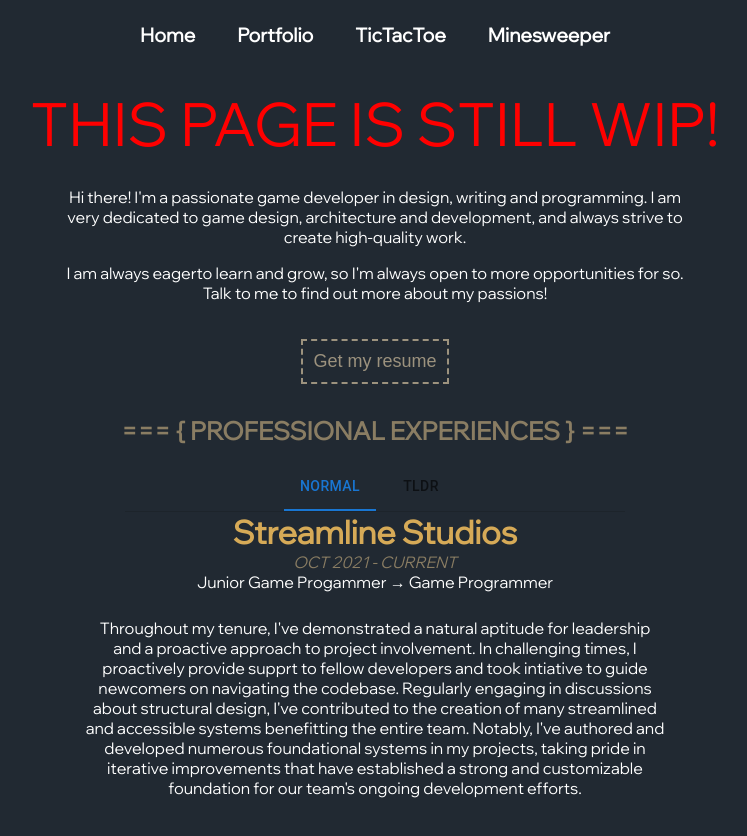
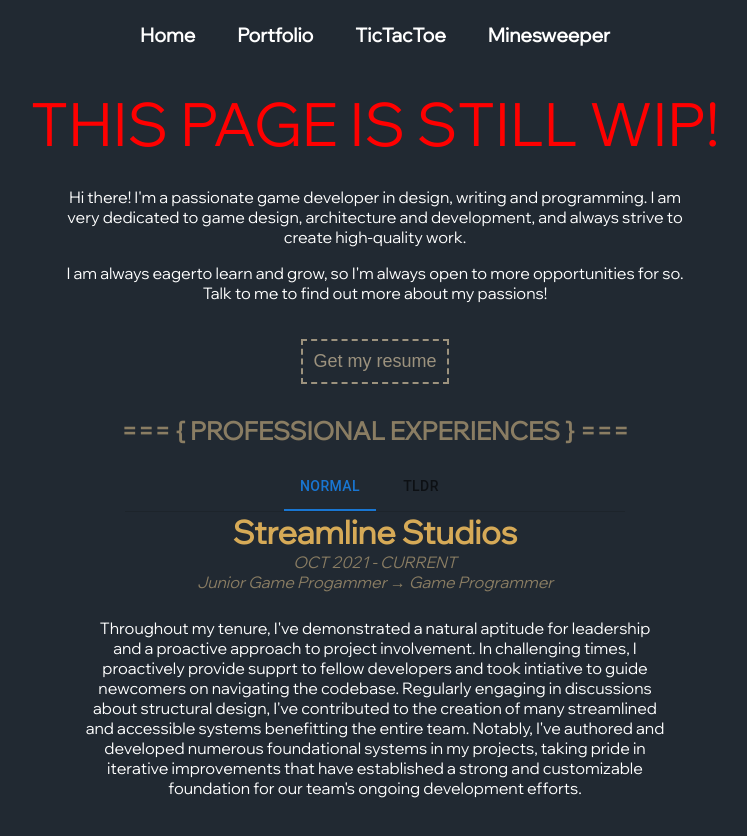
Before and after one commit to Magthylius/magthylius.github.io, a React (Create React App) app: page /#/portfolio in a window 1280 px wide. Shown: the top 836 px of the page, without its empty margins (265-1012 px from the left). Built offline with nearby package versions, Linux system fonts and the light colour scheme.

Commit message:
feat: promotion track styling

```diff
--- a/src/Pages/Portfolio/Portfolio.styles.scss
+++ b/src/Pages/Portfolio/Portfolio.styles.scss
@@ -101,6 +101,11 @@
     font-style: italic;
   }
 
+  .promotionTrack {
+    color: $secondaryColor;
+    font-style: italic;
+  }
+
   .description {
     padding: 10px;
   }
--- a/src/Pages/Portfolio/Portfolio.tsx
+++ b/src/Pages/Portfolio/Portfolio.tsx
@@ -101,8 +101,8 @@ function SkillsetSection(props: ISectionProps) {
 function ExperienceSection(props: IExperienceSectionProps) {
   const { readMode } = props;
 
-  let bShowYears = false;
-  const timelineLabel = readMode === ReadMode.Normal ? "OCT 2021 - CURRENT" : "2 YEARS";
+  const timelineLabel =
+    readMode === ReadMode.Normal ? "OCT 2021 - CURRENT" : "2 YEARS";
   const promotionTrack =
     readMode === ReadMode.Normal ? "Junior Game Progammer → Game Programmer" : "Junior → Mid-Level Programmer";
   const description =
@@ -137,10 +137,6 @@ function ExperienceSection(props: IExperienceSectionProps) {
     };
   }
 
-  const onTimelineHover = () => {
-    bShowYears = true;
-  }
-
   const images: string[] = [PlaceholderImagePath, PlaceholderImagePath];
   const imagesMap = images.map((imagePath, index) => {
     return <img src={imagePath} alt={index.toString()} className="displays" />
@@ -149,12 +145,8 @@ function ExperienceSection(props: IExperienceSectionProps) {
   return (
     <div className="experienceSection">
       <h1>Streamline Studios</h1>
-      <div className="timeline" onMouseEnter={onTimelineHover}>
-        {timelineLabel}
-      </div>
-      <div>
-        {promotionTrack}
-      </div>
+      <div className="timeline">{timelineLabel}</div>
+      <div className="promotionTrack">{promotionTrack}</div>
       <div className="description">
         {description}
       </div>
```
